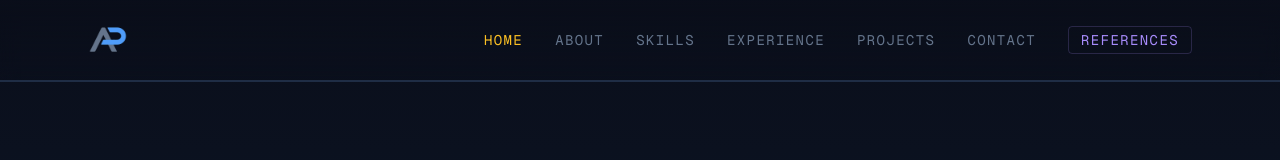
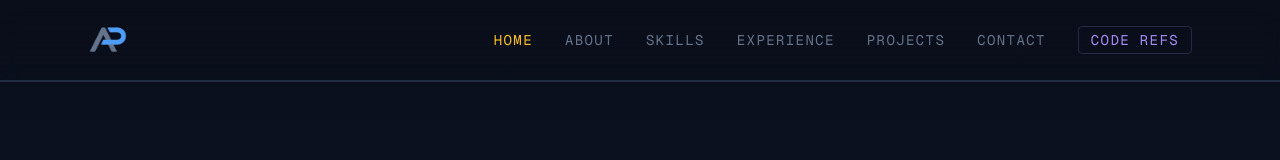
Before and after one commit to Jamisu/action-point, a Next.js app: page /home in a window 1280 px wide. Shown: the top 160 px of the page. Built offline with nearby package versions, Linux system fonts and the light colour scheme.

Commit message:
References button changed to "Code Ref"

```diff
--- a/src/components/Navbar.tsx
+++ b/src/components/Navbar.tsx
@@ -44,15 +44,15 @@ export default function Navbar() {
             {navLinks.map((link) => (
               <li
                 key={link.label}
-                ref={link.label === 'References' ? refTooltipRef : undefined}
+                ref={link.label === 'Code Refs' ? refTooltipRef : undefined}
                 onMouseEnter={() => {
-                  if (link.label === 'References' && refTooltipRef.current) {
+                  if (link.label === 'Code Refs' && refTooltipRef.current) {
                     show('Live CheatSheets', refTooltipRef.current.getBoundingClientRect(), { position: 'bottom' })
                   }
                 }}
                 onMouseLeave={hide}
               >
-                {link.label === 'References' ? (
+                {link.label === 'Code Refs' ? (
                   <a
                     href={link.href}
                     target="_blank"
@@ -91,7 +91,7 @@ export default function Navbar() {
           <ul className="flex flex-col px-6 pb-6 gap-4 border-t border-[#1f2d45]">
             {navLinks.map((link) => (
               <li key={link.label}>
-                {link.label === 'References' ? (
+                {link.label === 'Code Refs' ? (
                   <a
                     href={link.href}
                     target="_blank"
--- a/src/lib/navLinks.tsx
+++ b/src/lib/navLinks.tsx
@@ -5,5 +5,5 @@ export const navLinks = [
   { label: 'Experience', href: '/experience' },
   { label: 'Projects',   href: '/projects' },
   { label: 'Contact',    href: '/contact' },
-  { label: 'References', href: 'https://references-action-point.vercel.app/' }
+  { label: 'Code Refs', href: 'https://references-action-point.vercel.app/' }
 ]
```
Also changed, not shown: 1 other file (tests, documents, lock files or other folders).
